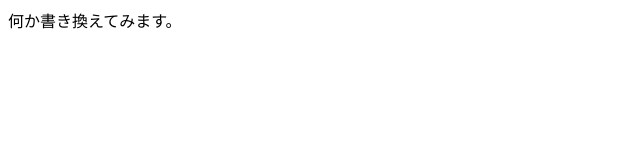
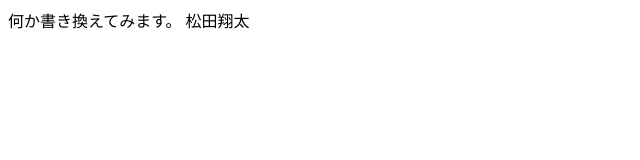
Before and after one commit to channelchanneel/text, a plain HTML site: page index.html in a window 1280 px wide. Shown: the full height of the page, 0-640 px from the left. Drawn offline with Linux system fonts and the light colour scheme.

Commit message:
Update index.html

```diff
--- a/index.html
+++ b/index.html
@@ -6,5 +6,6 @@
   </head>
   <body>
     何か書き換えてみます。
+    松田翔太
   </body>
 </html>
```
